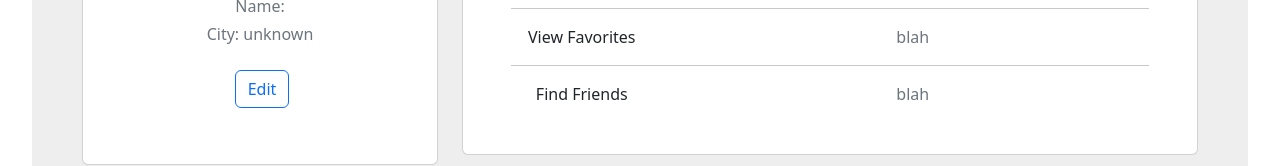
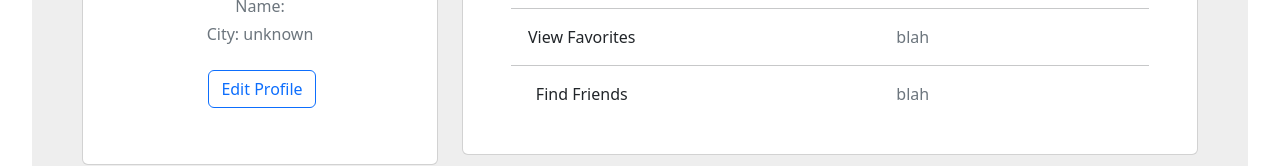
Before and after one commit to lilyyang93/personal-project-dog-social-networking-app, a React (Vite) app in the folder client/: page /homepage in a window 1280 px wide. Shown: the part 322-488 px from the top of the page. Built offline with nearby package versions, Linux system fonts and the light colour scheme; no server answers.

Commit message:
navigate upon click of edit profile button working

```diff
--- a/client/src/components/ProfileTeaser.jsx
+++ b/client/src/components/ProfileTeaser.jsx
@@ -1,3 +1,4 @@
+import { useNavigate } from 'react-router-dom';
 import React from 'react';
 import {
   MDBCol,
@@ -11,6 +12,9 @@ import {
 } from 'mdb-react-ui-kit';
 
 export default function ProfileTeaser(props) {
+
+    const navigate = useNavigate()
+
     return (
         <div className="ProfileTeaser">
             <section style={{ backgroundColor: '#eee' }}>
@@ -28,7 +32,7 @@ export default function ProfileTeaser(props) {
                 <p className="text-muted mb-1">Name: {props.myUser}</p>
                 <p className="text-muted mb-4">City: {props.myCity}</p>
                 <div className="d-flex justify-content-center mb-2">
-                  <MDBBtn outline className="ms-1">Edit</MDBBtn>
+                  <MDBBtn outline className="ms-1" onClick={()=>navigate("/editprofile")}>Edit Profile</MDBBtn>
                 </div>
               </MDBCardBody>
             </MDBCard>
```
